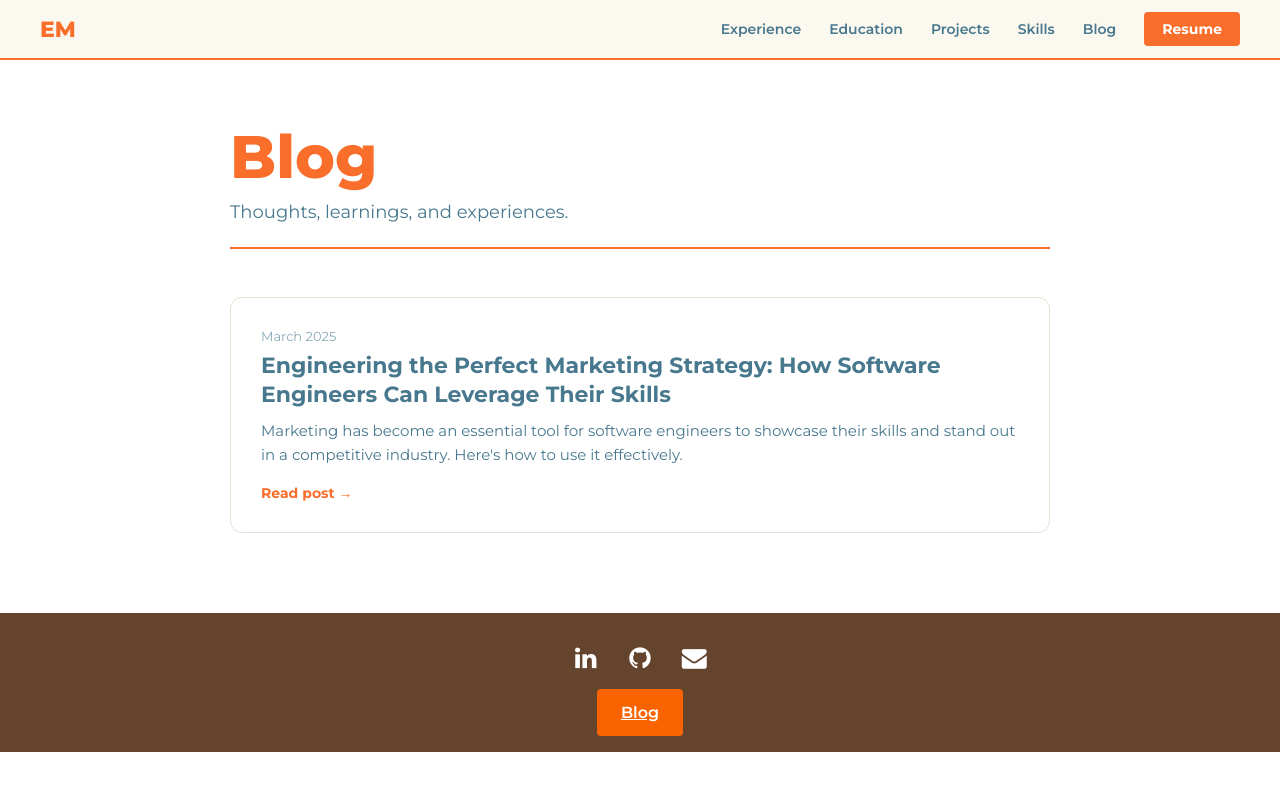
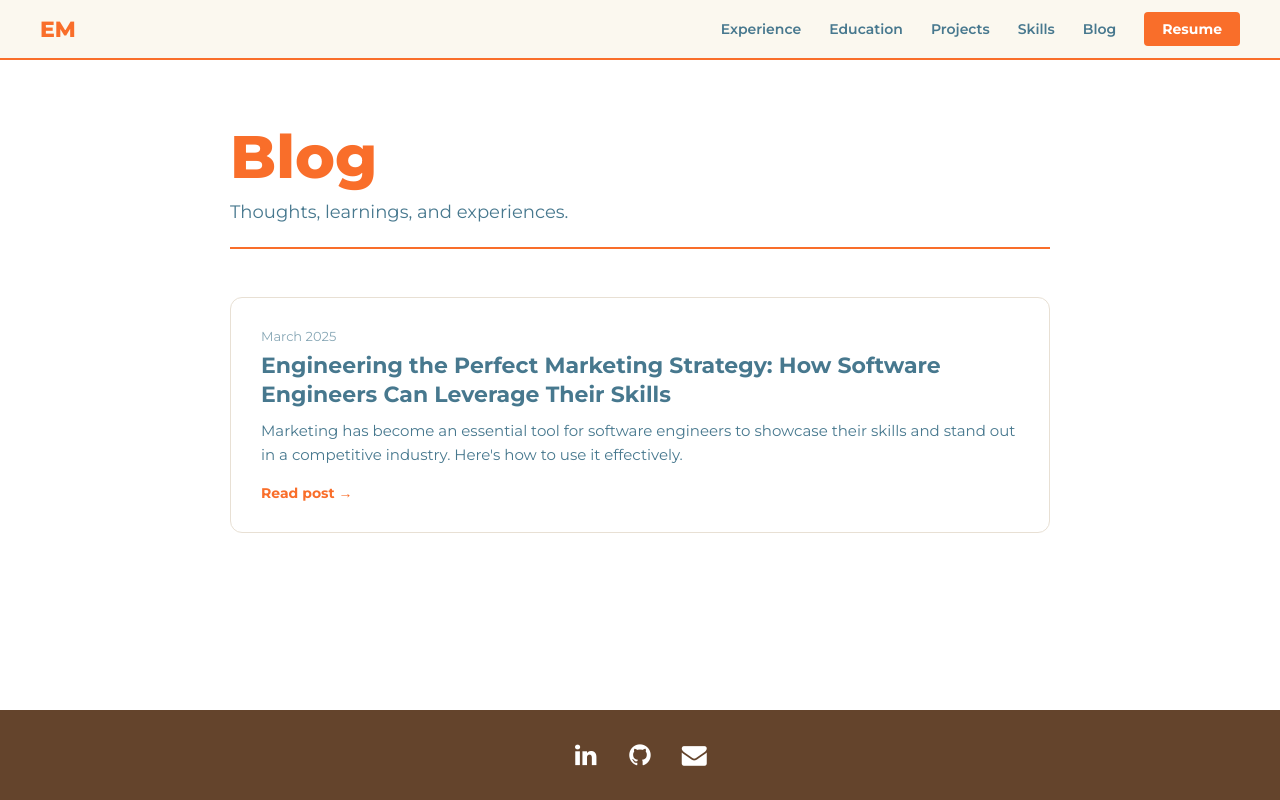
Before and after one commit to e-niram/e-niram.github.io, an Astro site: page /blog in a window 1280 px wide. Built offline with nearby package versions, Linux system fonts and the light colour scheme; Astro itself is replaced by a stand-in of ours.

Commit message:
Home and Blog page UI fixes

```diff
--- a/src/layouts/BaseLayout.astro
+++ b/src/layouts/BaseLayout.astro
@@ -46,7 +46,9 @@ const {
       </div>
     </nav>
 
-    <slot />
+    <div class="page-content">
+      <slot />
+    </div>
 
     <footer>
       <div class="links">
@@ -69,9 +71,6 @@ const {
           ><i class="fa fa-envelope" aria-hidden="true"></i></a
         >
       </div>
-      <div style="padding-bottom: 30px;">
-        <a href="/blog" class="button" aria-label="Navigate to Blog">Blog</a>
-      </div>
     </footer>
   </body>
 </html>
--- a/src/styles/global.css
+++ b/src/styles/global.css
@@ -16,6 +16,21 @@
 
 html {
 	scroll-behavior: smooth;
+	scroll-padding-top: 60px;
+}
+
+body {
+	display: flex;
+	flex-direction: column;
+	min-height: 100vh;
+}
+
+.page-content {
+	flex: 1 0 auto;
+}
+
+footer {
+	flex-shrink: 0;
 }
 
 /* ── Navigation ─────────────────────────────────────────── */
@@ -27,6 +42,7 @@ html {
 	background: var(--color-bg);
 	border-bottom: 2px solid var(--color-accent);
 	height: 60px;
+	flex-shrink: 0;
 	display: flex;
 	align-items: center;
 	justify-content: space-between;
```
